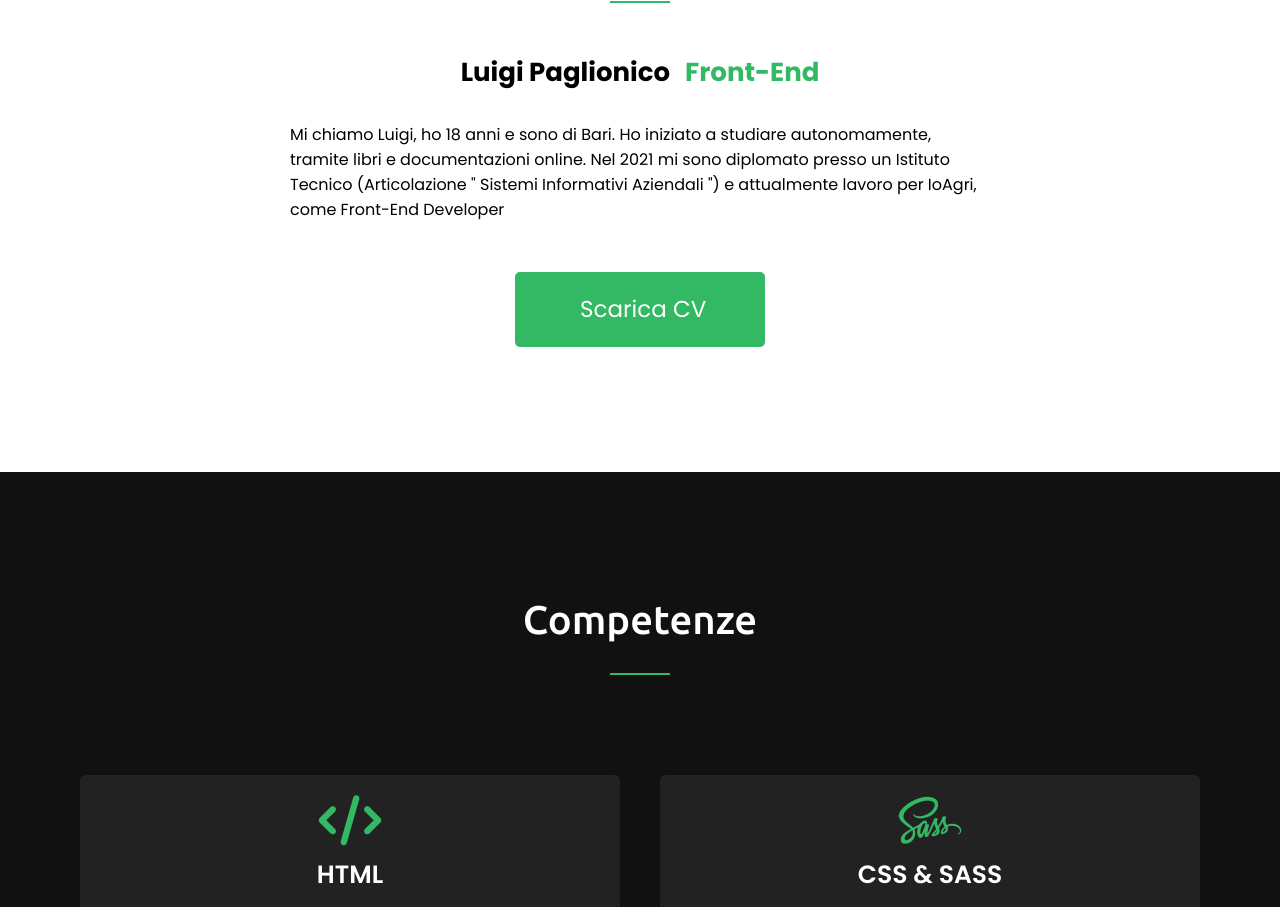
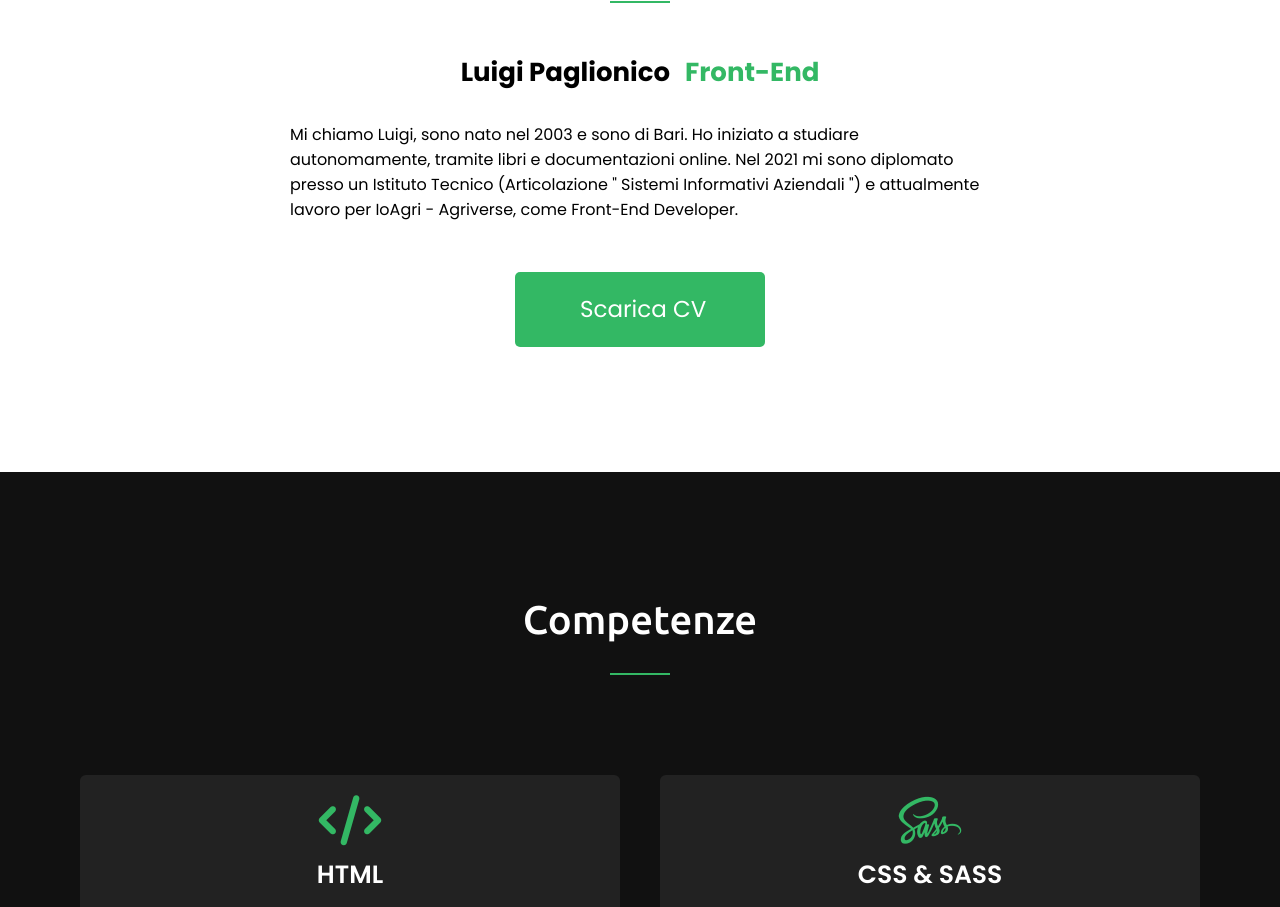
Before and after one commit to LuigiP2404/PortfolioVue, a Vue app: page / in a window 1280 px wide. Shown: the part 1000-1907 px from the top of the page. Built offline with nearby package versions, Linux system fonts and the light colour scheme.

Commit message:
Aggiornato CV e descrizione

```diff
--- a/src/components/About.vue
+++ b/src/components/About.vue
@@ -9,12 +9,12 @@
                 <h2 class="about-title-1">Luigi Paglionico</h2>
                 <h2 class="about-title-2">Front-End</h2>
               </div>
-              <p class="about-text">Mi chiamo Luigi, ho 18 anni e sono di Bari. Ho iniziato a studiare autonomamente, tramite libri e documentazioni online.
+              <p class="about-text">Mi chiamo Luigi, sono nato nel 2003 e sono di Bari. Ho iniziato a studiare autonomamente, tramite libri e documentazioni online.
               Nel 2021 mi sono diplomato presso un Istituto Tecnico (Articolazione " Sistemi Informativi Aziendali ") e attualmente
-              lavoro per IoAgri, come Front-End Developer</p>
+              lavoro per IoAgri - Agriverse, come Front-End Developer.</p>
             </div>
           </div>
-          <a href="@/assets/download/CV-PaglionicoLuigi.pdf" download class="cvd">Scarica CV</a>
+          <a href="../assets/download/CV-PaglionicoLuigi.pdf" download class="cvd">Scarica CV</a>
         </div>
       </section>
 </template>
```
Also changed, not shown: 1 other file (tests, documents, lock files or other folders).
